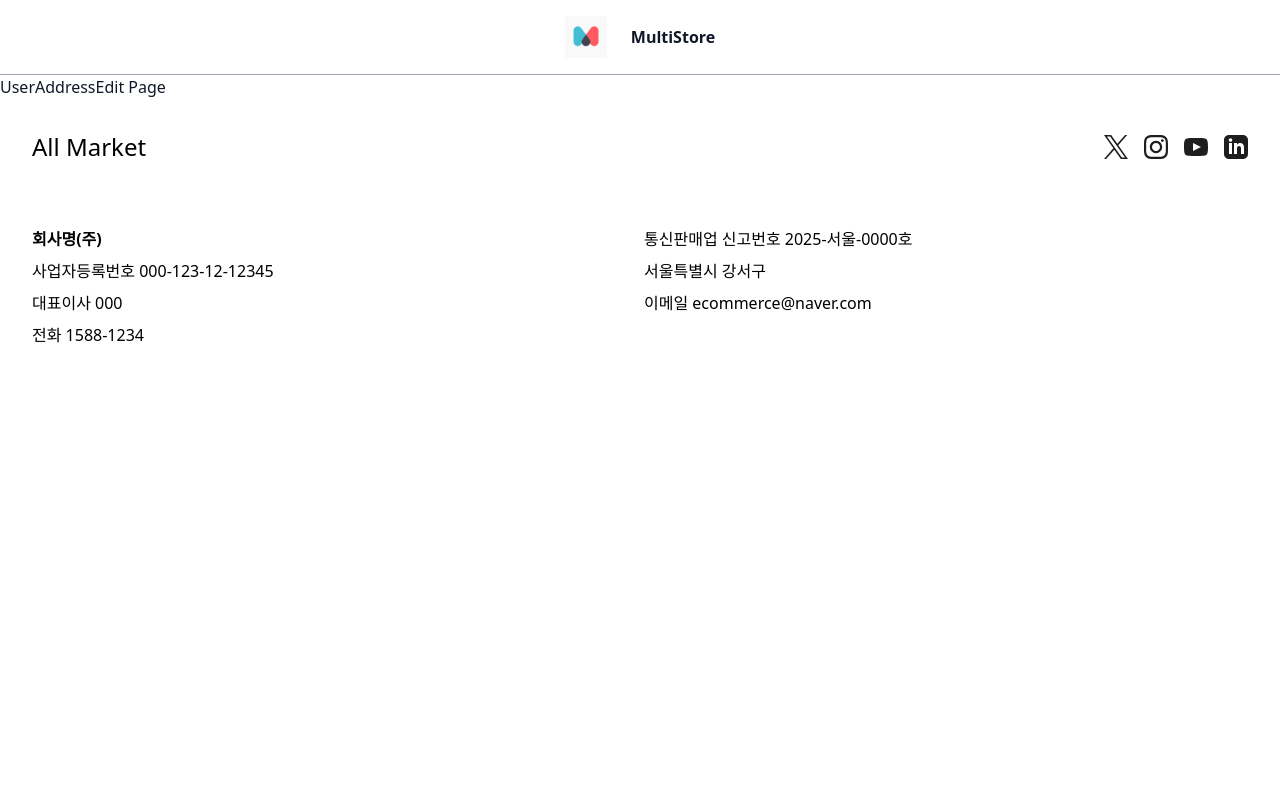
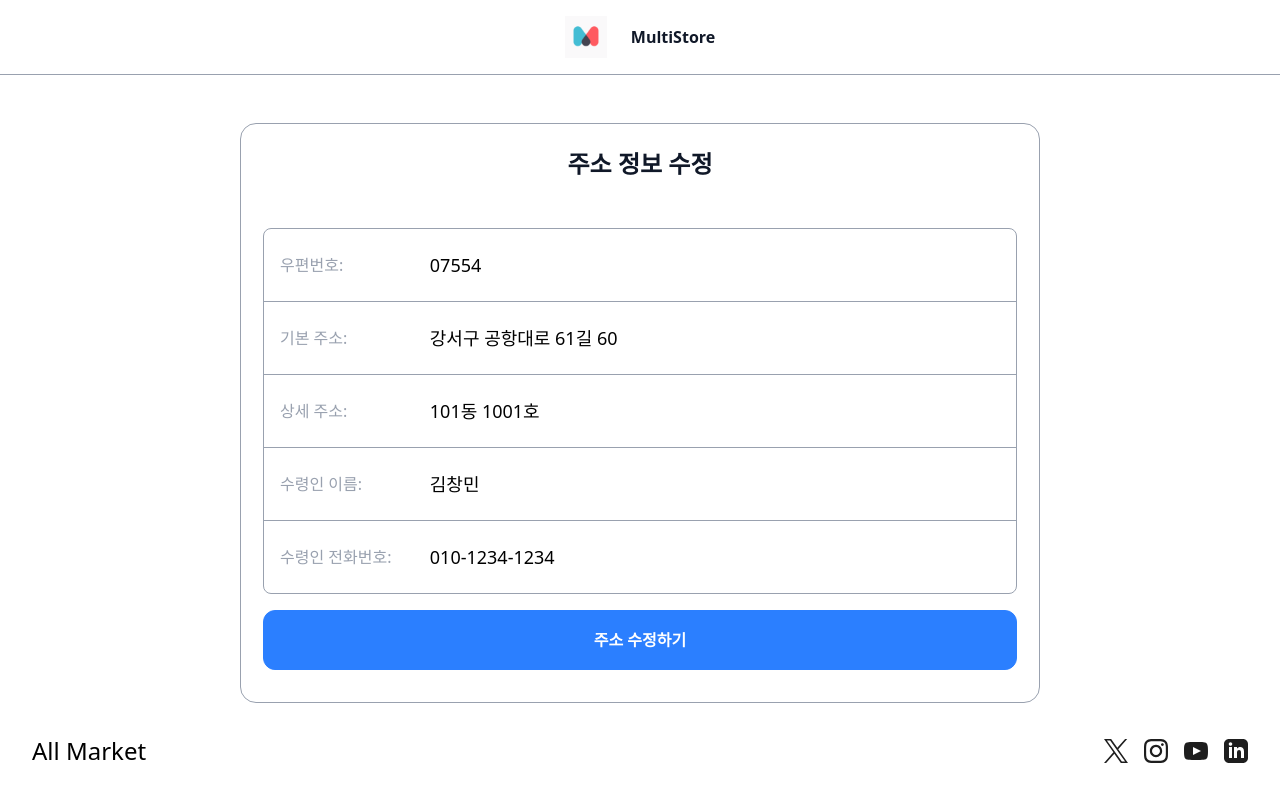
Before and after one commit to changmin6362/MultiStore, a Next.js app in the folder frontend/: page /user/addresses/edit in a window 1280 px wide. Shown: the top 800 px of the page. Built offline with nearby package versions, Linux system fonts and the light colour scheme.

Commit message:
feat: implements user address edit page layout

```diff
--- a/frontend/src/app/(pages)/user/addresses/edit/page.tsx
+++ b/frontend/src/app/(pages)/user/addresses/edit/page.tsx
@@ -1,3 +1,12 @@
+import { AuthFormWrapper } from "@/components/forms/AuthFormWrapper/AuthFormWrapper";
+import { EditAddressForm } from "@/components/pages/user/addresses/edit/EditAddressForm";
+
 export default function UserAddressEdit() {
-  return <div>UserAddressEdit Page</div>;
+  return (
+    <AuthFormWrapper>
+      <div className="mb-4 text-2xl font-bold">주소 정보 수정</div>
+      {/* 주소 수정용 정보 입력 Form */}
+      <EditAddressForm />
+    </AuthFormWrapper>
+  );
 }
--- /dev/null
+++ b/frontend/src/components/pages/user/addresses/edit/EditAddressForm.tsx
@@ -0,0 +1,88 @@
+"use client";
+
+import { useState } from "react";
+import { Button } from "@/components/ui/Button/Button";
+import { DataSectionList } from "./internal/DataSectionList";
+import type { AddressAddData } from "./types";
+import { validateAddressData } from "./utils/validationUtils";
+
+export const EditAddressForm = () => {
+  const emptyData: AddressAddData = {
+    postalCode: "07554",
+    addressDefault: "강서구 공항대로 61길 60",
+    addressDetail: "101동 1001호",
+    recepientName: "김창민",
+    recepientPhone: "010-1234-1234"
+  };
+
+  const [userData, setUserData] = useState<AddressAddData>(emptyData);
+  const [isLoading, setIsLoading] = useState(false);
+  const [validationErrors, setValidationErrors] = useState<
+    Record<string, string>
+  >({});
+
+  const handleUserDataChange = (updatedData: AddressAddData) => {
+    setUserData(updatedData);
+
+    // 실시간 검증
+    const errors = validateAddressData(updatedData);
+    const errorMap = errors.reduce(
+      (acc, error) => {
+        acc[error.field] = error.message;
+        return acc;
+      },
+      {} as Record<string, string>
+    );
+    setValidationErrors(errorMap);
+  };
+
+  const handleSubmit = async () => {
+    if (Object.keys(validationErrors).length > 0) {
+      return;
+    }
+
+    setIsLoading(true);
+    try {
+      const formData = new FormData();
+      formData.append("data", JSON.stringify(userData));
+
+      const response = await fetch("/api/store/register", {
+        method: "POST",
+        body: formData
+      });
+
+      if (!response.ok) {
+        throw new Error("스토어 등록 실패");
+      }
+
+      window.location.href = "/user/profile";
+    } catch (error) {
+      console.error("에러:", error);
+    } finally {
+      setIsLoading(false);
+    }
+  };
+
+  return (
+    <div className="flex w-full flex-col gap-4 px-1.5 py-2">
+      <div className="justify-first flex w-full flex-col items-center gap-6">
+        <div className="flex w-full flex-col gap-2">
+          <DataSectionList
+            data={userData}
+            onChange={handleUserDataChange}
+            errors={validationErrors}
+          />
+        </div>
+      </div>
+
+      <Button
+        label="주소 수정하기"
+        state="Submit"
+        buttonType="Primary"
+        href="/user/addresses"
+        onClick={handleSubmit}
+        disabled={isLoading || Object.keys(validationErrors).length > 0}
+      />
+    </div>
+  );
+};
--- /dev/null
+++ b/frontend/src/components/pages/user/addresses/edit/internal/DataSectionList.tsx
@@ -0,0 +1,63 @@
+import { Input } from "@/components/ui/Input/Input";
+import { Divider } from "@/components/ui/Divider/Divider";
+import type { AddressAddData } from "../types";
+import { getDisplayData, calculateLabelWidth } from "./utils/dataDisplayUtils";
+import { getFirstError } from "../utils/errorUtils";
+
+interface DataSectionListProps {
+  data: AddressAddData;
+  onChange: (updatedData: AddressAddData) => void;
+  errors?: Record<string, string>;
+}
+
+// 스토어 등록 정보 표시 컴포넌트
+export const DataSectionList = ({
+  data,
+  onChange,
+  errors = {}
+}: DataSectionListProps) => {
+  const displayData = getDisplayData(data);
+  const labelWidth = calculateLabelWidth(displayData);
+  const fieldOrder = displayData.map((item) => item.key);
+  const firstError = getFirstError(errors, fieldOrder);
+
+  const handleInputChange = (key: keyof AddressAddData, value: string) => {
+    onChange({
+      ...data,
+      [key]: value
+    });
+  };
+
+  return (
+    <div className="flex w-full flex-col gap-4">
+      <div className="rounded-lg border border-gray-400 text-gray-400">
+        {displayData.map((item, index) => (
+          <div key={index}>
+            {index > 0 && <Divider />}
+            <div className="flex w-full gap-4 px-4 py-1.5">
+              <div
+                className="flex shrink-0 items-center justify-start"
+                style={{ width: labelWidth }}
+              >
+                {item.label}
+              </div>
+              <Input
+                value={item.value}
+                onChange={(e) =>
+                  handleInputChange(
+                    item.key as keyof AddressAddData,
+                    e.target.value
+                  )
+                }
+                hasBorder={false}
+              />
+            </div>
+          </div>
+        ))}
+      </div>
+      {firstError && (
+        <p className="text-sm text-red-500">{firstError.message}</p>
+      )}
+    </div>
+  );
+};
--- /dev/null
+++ b/frontend/src/components/pages/user/addresses/edit/internal/utils/dataDisplayUtils.ts
@@ -0,0 +1,44 @@
+import type { AddressAddData } from "../../types";
+
+export interface DisplayItem {
+  key: keyof AddressAddData;
+  label: string;
+  value: string;
+}
+
+// 주소 등록 정보를 화면에 표시할 형식으로 변환
+export const getDisplayData = (data: AddressAddData): DisplayItem[] => [
+  {
+    key: "postalCode",
+    label: "우편번호:",
+    value: data.postalCode
+  },
+  {
+    key: "addressDefault",
+    label: "기본 주소:",
+    value: data.addressDefault
+  },
+  {
+    key: "addressDetail",
+    label: "상세 주소:",
+    value: data.addressDetail
+  },
+  {
+    key: "recepientName",
+    label: "수령인 이름:",
+    value: data.recepientName
+  },
+  {
+    key: "recepientPhone",
+    label: "수령인 전화번호:",
+    value: data.recepientPhone
+  }
+];
+
+// 라벨 내의 최대 글자 길이 계산
+export const calculateLabelWidth = (displayData: DisplayItem[]): string => {
+  const maxLabelLength = Math.max(
+    ...displayData.map((item) => item.label.length)
+  );
+  return `${maxLabelLength * 0.7 + 1}em`;
+};
--- /dev/null
+++ b/frontend/src/components/pages/user/addresses/edit/types.ts
@@ -0,0 +1,7 @@
+export interface AddressAddData {
+  postalCode: string;
+  addressDefault: string;
+  addressDetail: string;
+  recepientName: string;
+  recepientPhone: string;
+}
--- /dev/null
+++ b/frontend/src/components/pages/user/addresses/edit/utils/errorUtils.ts
@@ -0,0 +1,17 @@
+import type { AddressAddData } from "../types";
+
+// 첫 번째 에러만 반환
+export const getFirstError = (
+  errors: Record<string, string>,
+  displayOrder: Array<keyof AddressAddData>
+): { field: keyof AddressAddData; message: string } | null => {
+  for (const field of displayOrder) {
+    if (errors[field as string]) {
+      return {
+        field,
+        message: errors[field as string]
+      };
+    }
+  }
+  return null;
+};
--- /dev/null
+++ b/frontend/src/components/pages/user/addresses/edit/utils/validationUtils.ts
@@ -0,0 +1,86 @@
+import type { AddressAddData } from "../types";
+
+export interface ValidationError {
+  field: keyof AddressAddData;
+  message: string;
+}
+
+const FIELD_LABELS: Record<keyof AddressAddData, string> = {
+  postalCode: "우편번호",
+  addressDefault: "기본 주소",
+  addressDetail: "상세 주소",
+  recepientName: "수령인 이름",
+  recepientPhone: "수령인 전화번호"
+};
+
+const VALIDATION_RULES = {
+  postalCode: {
+    pattern: /^\d{5}$/,
+    message: "우편번호는 숫자 5자리여야 합니다"
+  },
+  addressDefault: {
+    minLength: 10,
+    message: "기본 주소는 10글자 이상이어야 합니다"
+  },
+  addressDetail: {
+    minLength: 2,
+    message: "상세 주소는 2글자 이상이어야 합니다"
+  },
+  recepientName: {
+    minLength: 2,
+    message: "수령인 이름은 2글자 이상이어야 합니다"
+  },
+  recepientPhone: {
+    pattern: /^0\d{1,2}-?\d{3,4}-?\d{4}$/,
+    message: "수령인 전화번호는 올바른 형식이어야 합니다 (예: 010-1234-5678)"
+  }
+};
+
+export const validateAddressData = (
+  data: AddressAddData
+): ValidationError[] => {
+  const errors: ValidationError[] = [];
+
+  (
+    Object.keys(VALIDATION_RULES) as Array<keyof typeof VALIDATION_RULES>
+  ).forEach((field) => {
+    const value = data[field] as string;
+    const rule = VALIDATION_RULES[field];
+    const fieldLabel = FIELD_LABELS[field];
+
+    if (!value || value.trim() === "") {
+      errors.push({
+        field,
+        message: `${fieldLabel}은 필수 입력 항목입니다`
+      });
+      return;
+    }
+
+    if ("pattern" in rule && rule.pattern) {
+      const pattern = rule.pattern as RegExp;
+      if (!pattern.test(value)) {
+        errors.push({
+          field,
+          message: rule.message
+        });
+      }
+    }
+
+    if (
+      "minLength" in rule &&
+      rule.minLength &&
+      value.length < rule.minLength
+    ) {
+      errors.push({
+        field,
+        message: rule.message
+      });
+    }
+  });
+
+  return errors;
+};
+
+export const isValidAddressData = (data: AddressAddData): boolean => {
+  return validateAddressData(data).length === 0;
+};
```
